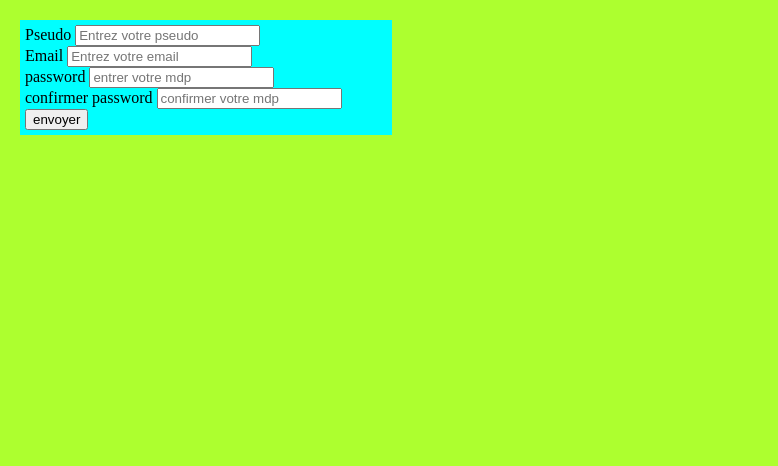
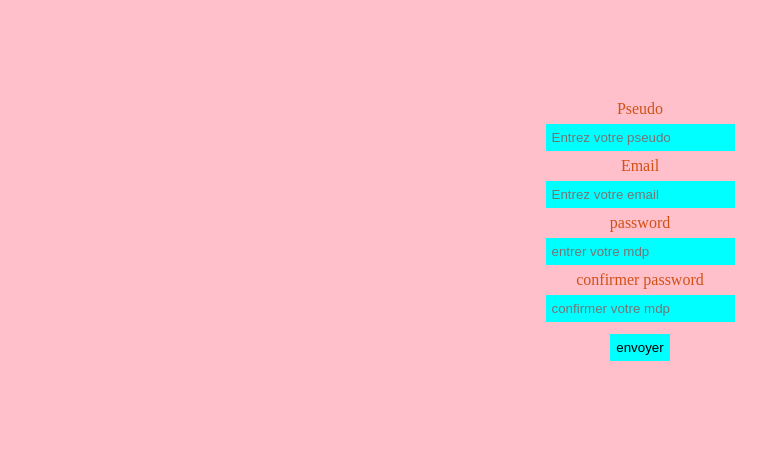
Before and after one commit to PinkMikalai/auth_php, a PHP site: page /registration.php in a window 1280 px wide. Shown: the top 466 px of the page, without its empty margins (0-778 px from the left). Run offline with PHP 8.4, Linux system fonts and the light colour scheme.

```diff
--- a/assets/style/style.css
+++ b/assets/style/style.css
@@ -1,20 +1,23 @@
-*{
-    pad: 0;
+* {
     margin: 0;
-    box-sizing: border-box;
+    padding: 0;
+}
+body {
+    background-color: pink;
+    color: rgb(209, 80, 21);
+    padding: 100px;
+}
+form,
+form > div {
+    display: flex;
+    flex-direction: column;
+    align-items: center;
+    justify-content: center;
 }
 
-body {
-    background-color: greenyellow;
-    display: flex;
-    padding: 20px;
-}
-
-section{
-    width: 30%;
+input {
+    padding: 6px;
+    border: none;
+    margin: 6px 0;
     background-color: aqua;
 }
-
-form{
-    padding: 5px;
-}
--- /dev/null
+++ b/home.php
@@ -0,0 +1,3 @@
+<?php
+
+echo "welcom to my first page";
```
Also changed, not shown: login-correction.php (+26 -9 lines).
